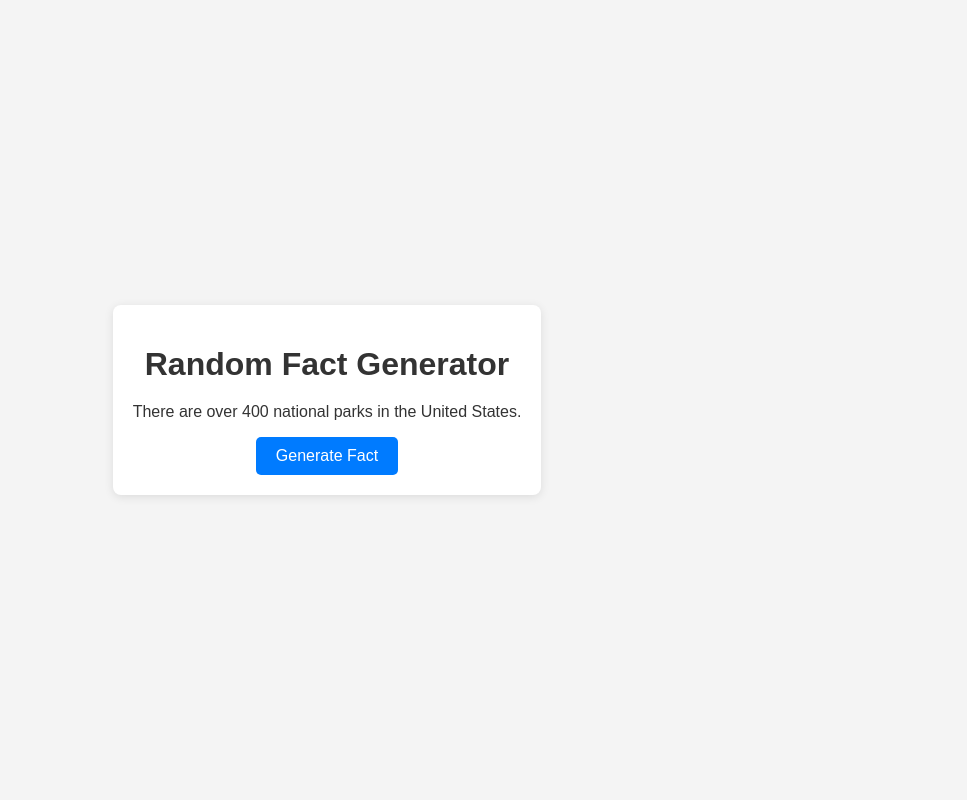
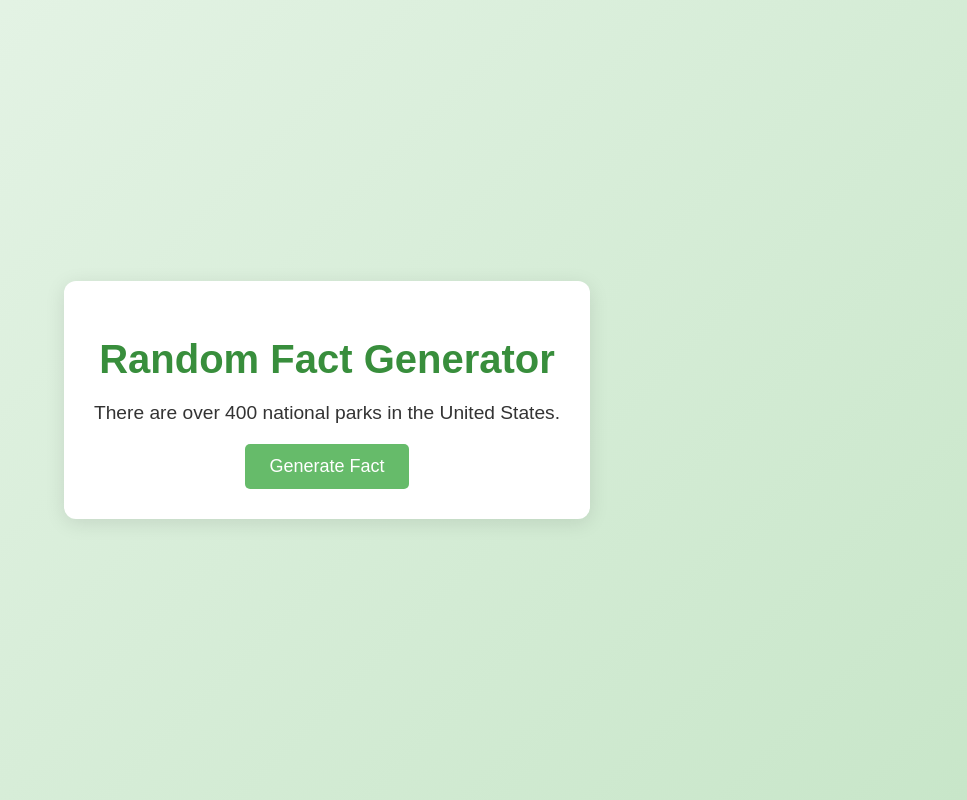
Before and after one commit to AtharvaGGourshete/Pieces-For-Devs, a plain HTML site: page index.html in a window 1280 px wide. Both pictures are taken after a click on the button "Generate Fact". Shown: the whole page, without its empty margins (313-1280 px from the left). Drawn offline with Linux system fonts and the light colour scheme.

Commit message:
Add files via upload

```diff
--- a/index.html
+++ b/index.html
@@ -4,7 +4,72 @@
     <meta charset="UTF-8">
     <meta name="viewport" content="width=device-width, initial-scale=1.0">
     <title>Random Fact Generator</title>
-    <link rel="stylesheet" href="style.css">
+    <style>
+        body {
+            font-family: 'Arial', sans-serif;
+            background: linear-gradient(135deg, #e8f5e9, #c8e6c9); /* Light green gradient */
+            color: #333;
+            display: flex;
+            justify-content: center;
+            align-items: center;
+            height: 100vh;
+            margin: 0;
+            transition: background 0.5s ease;
+        }
+
+        .container {
+            text-align: center;
+            background: white;
+            padding: 30px;
+            border-radius: 12px;
+            box-shadow: 0 4px 20px rgba(0, 0, 0, 0.1);
+            transform: translateY(0);
+            transition: transform 0.3s ease;
+        }
+
+        .container:hover {
+            transform: translateY(-5px);
+        }
+
+        h1 {
+            margin-bottom: 20px;
+            font-size: 2.5em;
+            animation: fadeIn 1s ease-in;
+            color: #388e3c; /* Darker green for the heading */
+        }
+
+        button {
+            padding: 12px 24px;
+            font-size: 18px;
+            border: none;
+            border-radius: 5px;
+            background-color: #66bb6a; /* Light green for the button */
+            color: white;
+            cursor: pointer;
+            transition: background-color 0.3s ease, transform 0.2s ease;
+        }
+
+        button:hover {
+            background-color: #4caf50; /* Darker green on hover */
+            transform: scale(1.05);
+        }
+
+        #fact {
+            font-size: 1.2em;
+            margin: 20px 0;
+            opacity: 0;
+            animation: fadeIn 1s ease-in forwards;
+        }
+
+        @keyframes fadeIn {
+            from {
+                opacity: 0;
+            }
+            to {
+                opacity: 1;
+            }
+        }
+    </style>
 </head>
 <body>
     <div class="container">
@@ -12,6 +77,19 @@
         <p id="fact">Click the button to generate a random fact!</p>
         <button id="generate-btn">Generate Fact</button>
     </div>
-    <script src="script.js"></script>
+    <script>
+        const facts = [
+            "Hiking can help improve your mood and reduce stress.",
+            "The longest hiking trail in the world is the Sentiero Italia, which is over 6,000 kilometers long.",
+            "The first national park in the world was Yellowstone, established in 1872.",
+            "Hiking can burn up to 500 calories per hour, depending on the intensity.",
+            "There are over 400 national parks in the United States."
+        ];
+
+        document.getElementById('generate-btn').addEventListener('click', function() {
+            const randomIndex = Math.floor(Math.random() * facts.length);
+            document.getElementById('fact').textContent = facts[randomIndex];
+        });
+    </script>
 </body>
 </html>
```
